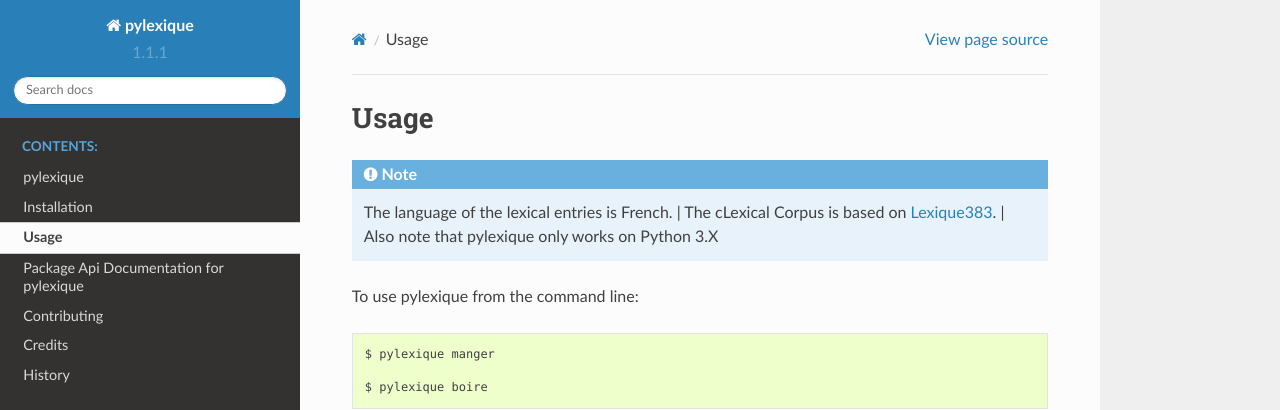
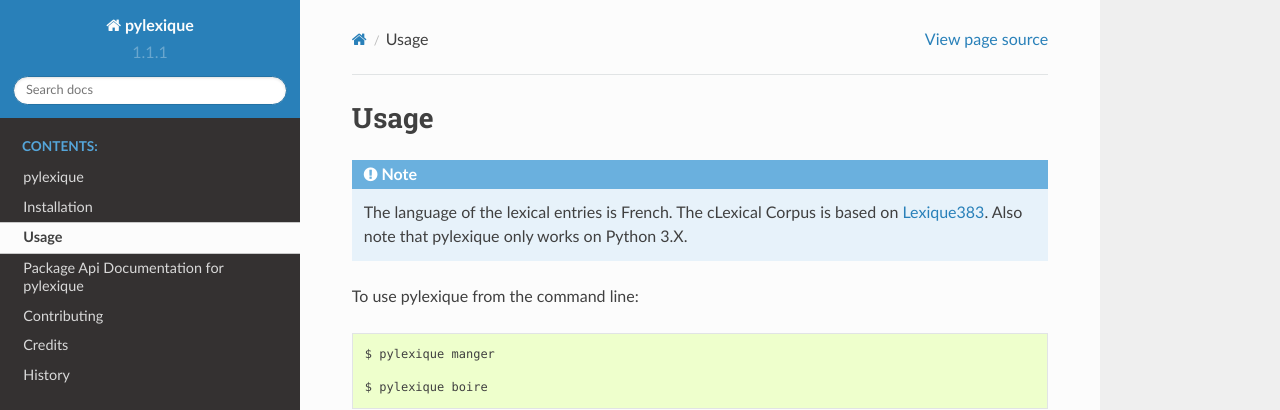
Before and after one commit to SekouDiaoNlp/pylexique, a Sphinx documentation site: the page built from docs/usage.rst, in a window 1280 px wide and 900 px high. Shown: the top 410 px of the window. Built offline with Sphinx 7.4.7 and the Read the Docs theme 2.0.0, drawn with Linux system fonts in a browser that asks for light colours.

```diff
--- a/docs/usage.rst
+++ b/docs/usage.rst
@@ -3,8 +3,8 @@ Usage
 =====
 
 .. NOTE:: The language of the lexical entries is French.
-    | The cLexical Corpus is based on `Lexique383`_.
-    | Also note that pylexique only works on Python 3.X
+    The cLexical Corpus is based on `Lexique383`_.
+    Also note that pylexique only works on Python 3.X.
 
 
 To use pylexique from the command line:
```
